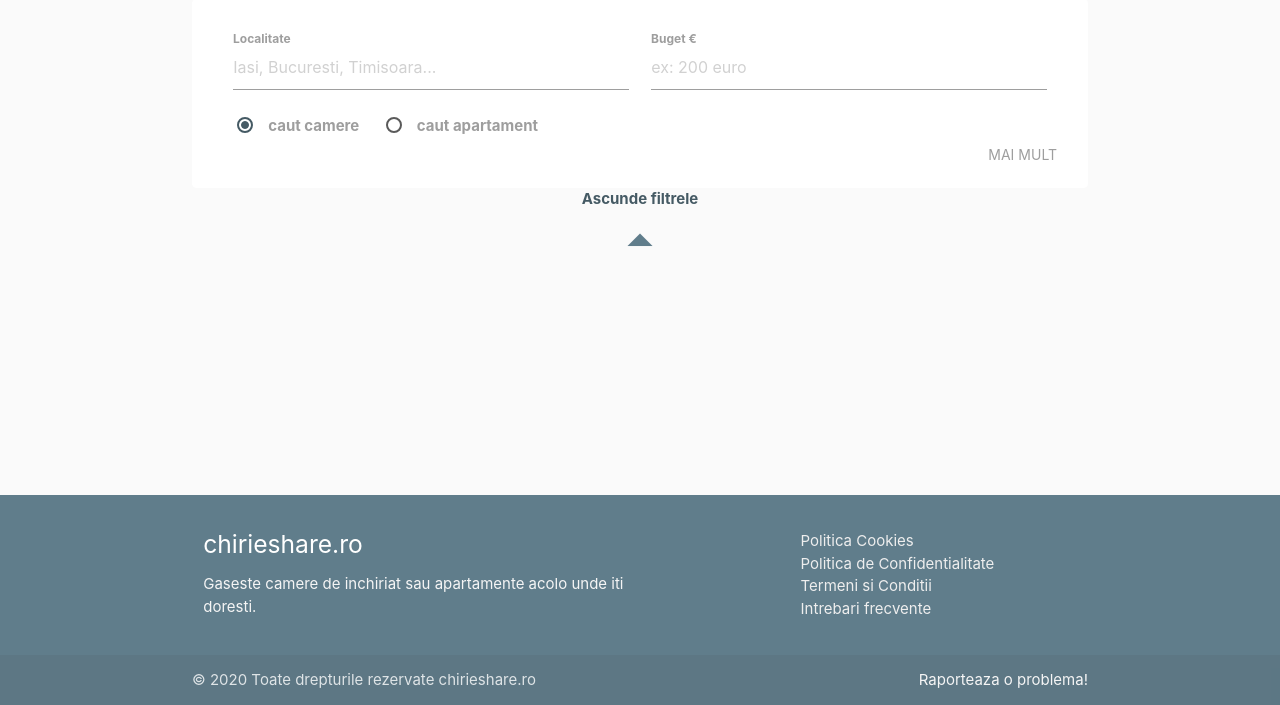
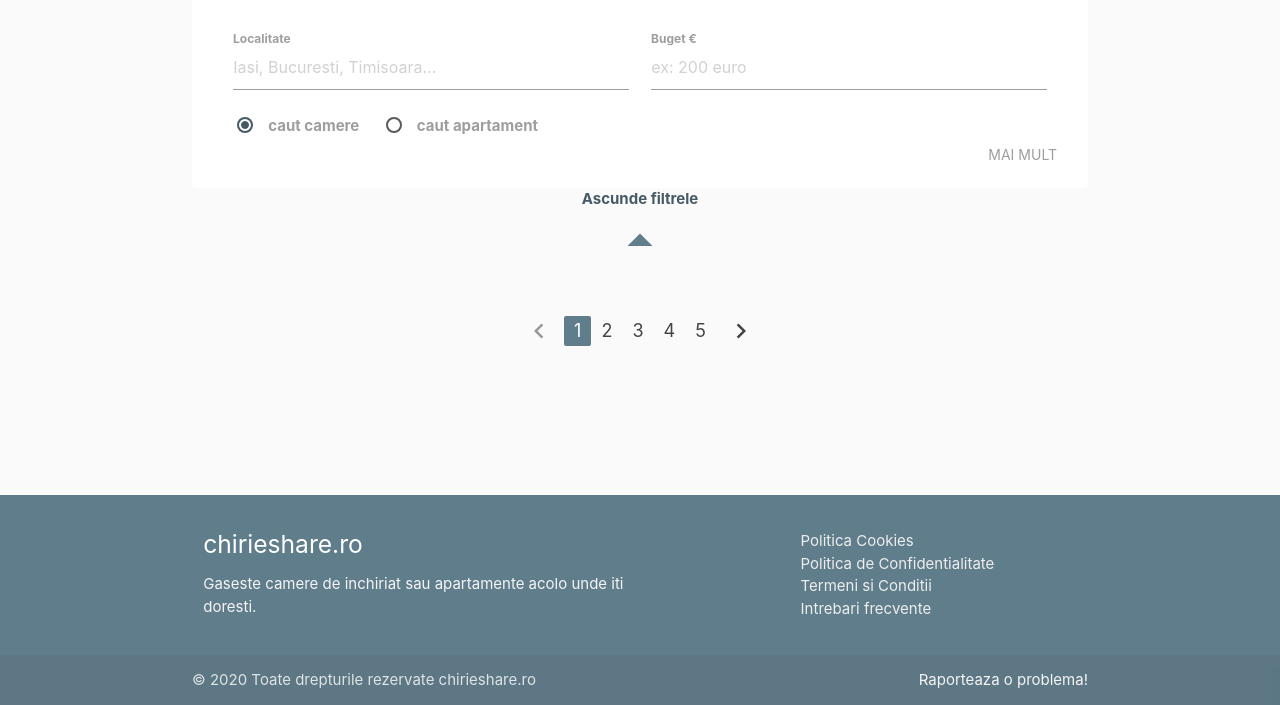
Before and after one commit to ClimenteA/chirieshare-draft, a Django app: page / in a window 1280 px wide. Shown: the part 95-800 px from the top of the page. Run offline with Django 3.2, Linux system fonts and the light colour scheme.

Commit message:
added pagination in template

```diff
--- a/base_app/templates/base_app/index.html
+++ b/base_app/templates/base_app/index.html
@@ -166,12 +166,35 @@
     <i id="filtertogglearrow" class="medium material-icons blue-grey-text clickable">arrow_drop_up</i>
 </div>
 
+<!-- Content -->
 
 
 
 
 
 
+
+
+
+
+
+
+
+
+
+
+
+
+<ul class="pagination padv-2">
+    <li class="disabled"><a href="#!"><i class="material-icons">chevron_left</i></a></li>
+    <li class="active"><a href="#!">1</a></li>
+    <li class="waves-effect"><a href="#!">2</a></li>
+    <li class="waves-effect"><a href="#!">3</a></li>
+    <li class="waves-effect"><a href="#!">4</a></li>
+    <li class="waves-effect"><a href="#!">5</a></li>
+    <li class="waves-effect"><a href="#!"><i class="material-icons">chevron_right</i></a></li>
+</ul>
+
 <script src="{% static 'base_app/scripts.js' %}"></script>
 <link rel="stylesheet" href="{% static 'base_app/styles.css' %}">
 
--- a/base_static/styles.css
+++ b/base_static/styles.css
@@ -285,3 +285,14 @@ label {
 #up:hover {
     opacity: 100;
 }
+
+
+/* Pagination */
+
+.padv-2 {padding-top: 2rem;padding-bottom: 2rem;}
+
+.pagination {
+    display: flex;
+    flex-direction: row;
+    place-content: center center;
+}
```
Also changed, not shown: base_templates/raw/v0.1/index.html (+13 -1 lines).
